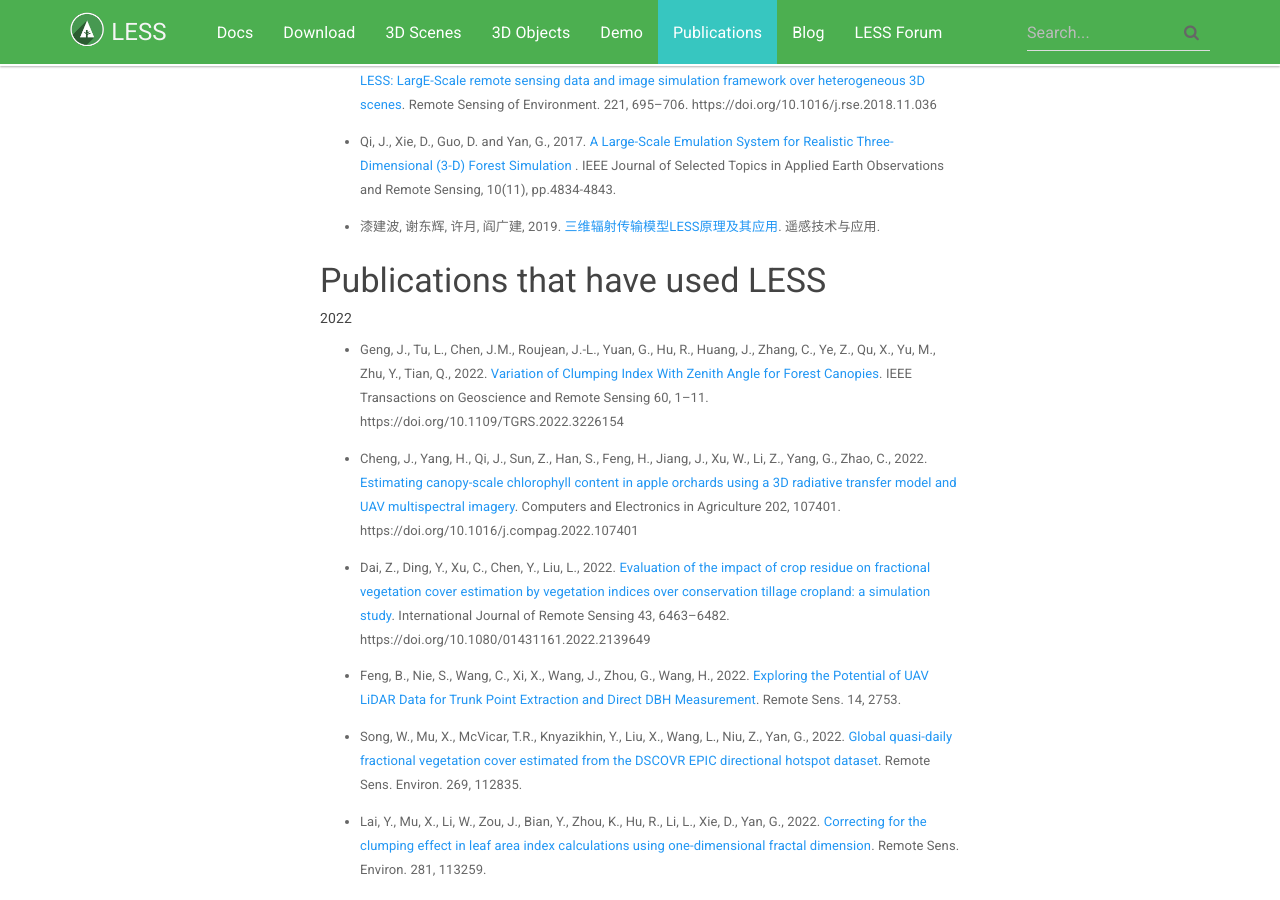
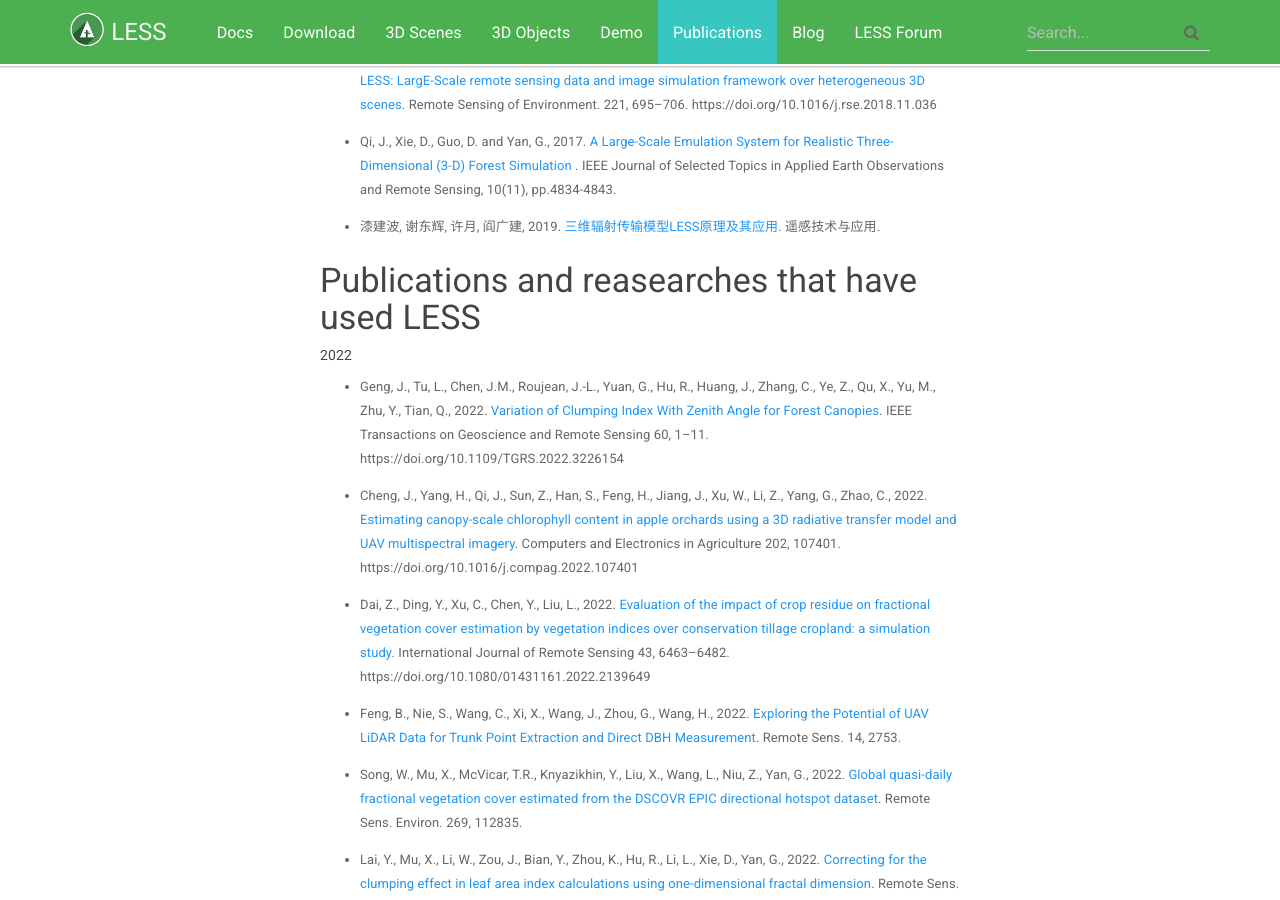
Before and after one commit to jianboqi/jianboqi.github.io, a Jekyll site: the page built from publications.md, in a window 1280 px wide and 900 px high, scrolled down 308 px. Built offline with Jekyll 4.4.1, drawn with Linux system fonts in a browser that asks for light colours; nearby versions of some CDN libraries.

Commit message:
Update publications.md

```diff
--- a/publications.md
+++ b/publications.md
@@ -15,7 +15,7 @@ sectionid: page_publications
 * 漆建波, 谢东辉, 许月, 阎广建, 2019. [三维辐射传输模型LESS原理及其应用](http://www.rsta.ac.cn/CN/10.11873/j.issn.1004-0323.2019.5.0914). 遥感技术与应用.
 
 
-### Publications that have used LESS
+### Publications and reasearches that have used LESS
 
 ###### 2022
 
```
